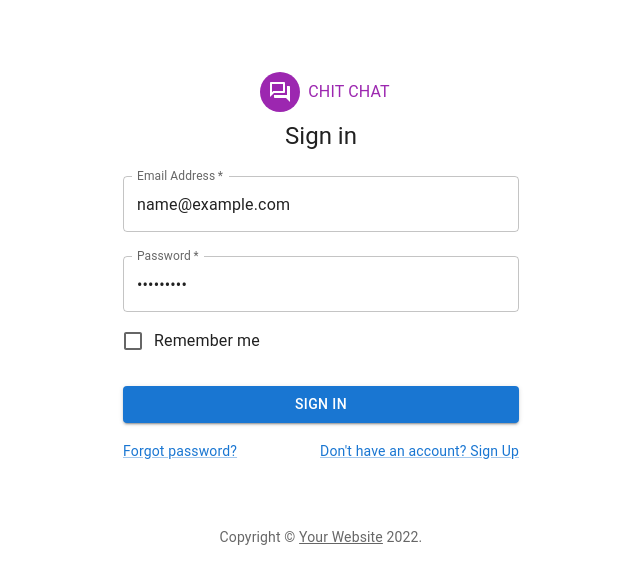
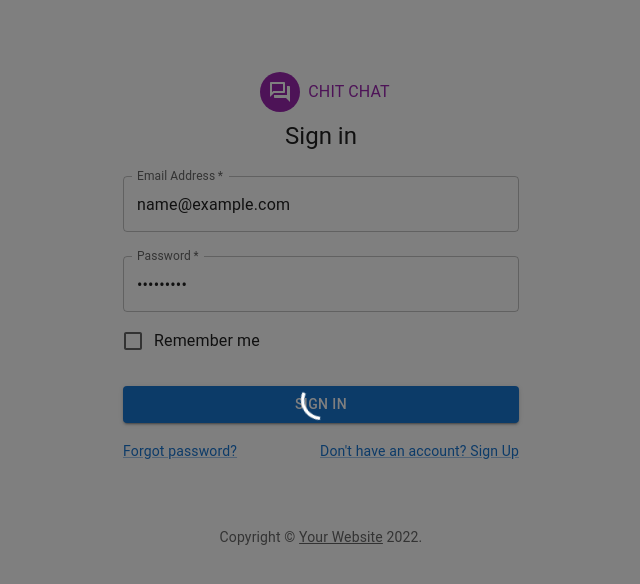
Before and after one commit to ananthuna/picklehut-react-client, a React (Create React App) app: page / in a window 1280 px wide. Both pictures are taken after typing "name@example.com", "Sample123" into the empty fields and a click on the button "SIGN IN". Shown: the top 584 px of the page, without its empty margins (319-959 px from the left). Built offline with nearby package versions, Linux system fonts and the light colour scheme; no server answers.

Commit message:
backdrop added to the login and signup pages

```diff
--- a/src/pages/Login.js
+++ b/src/pages/Login.js
@@ -16,6 +16,7 @@ import axios from '../axios'
 import '../components/background/bg.css'
 import { baseUrl } from '../url';
 import { useNavigate } from 'react-router-dom'
+import { Backdrop, CircularProgress } from '@mui/material';
 
 function Copyright(props) {
 
@@ -40,10 +41,16 @@ export default function SignIn({ socket }) {
   const navigate = useNavigate()
   const [emailError, setEmailError] = useState(false)
   const [passwordError, setPasswordError] = useState(false)
+  const [open,setOpen]=useState(false)
+
+  const handleClose = () => {
+    setOpen(false);
+  };
 
   const handleLogin = (event) => {
 
     event.preventDefault();
+    setOpen(!open);
     const data = new FormData(event.currentTarget);
 
     const loginData = {
@@ -64,8 +71,10 @@ export default function SignIn({ socket }) {
         }
       } else {
         if (response.data.error === "email") {
+          setOpen(false);
           setEmailError(true)
         } else {
+          setOpen(false);
           setPasswordError(true)
           setEmailError(false)
         }
@@ -176,6 +185,14 @@ export default function SignIn({ socket }) {
             </Grid>
           </Box>
         </Box>
+
+      <Backdrop
+        sx={{ color: '#fff', zIndex: (theme) => theme.zIndex.drawer + 1 }}
+        open={open}
+        onClick={handleClose}
+      >
+        <CircularProgress color="inherit" />
+      </Backdrop>
         <Copyright sx={{ mt: 8, mb: 4 }} />
       </Container>
     </ThemeProvider>
--- a/src/pages/Sigup.js
+++ b/src/pages/Sigup.js
@@ -19,6 +19,7 @@ import { Tooltip } from 'reactstrap';
 import { useState } from 'react';
 import { baseUrl } from '../url'
 import {useNavigate} from 'react-router-dom'
+import { Backdrop, CircularProgress } from '@mui/material';
 
 function Copyright(props) {
   return (
@@ -39,11 +40,17 @@ export default function SignUp() {
 
   const [email, setEmail] = useState()
   const [tooltipOpen, setTooltipOpen] = useState(false);
+  const [open,setOpen]=useState(false)
   const toggle = () => setTooltipOpen(!tooltipOpen);
   const { register, handleSubmit, formState: { errors } } = useForm({ mode: "onBlur" });
   const navigate = useNavigate()
 
+  const handleClose = () => {
+    setOpen(false);
+  };
+
   const handleSignup = (data) => {
+    setOpen(!open);
     axios.post(`${baseUrl}/signup`, data, { withCredentials: true }).then((response) => {
       if (response.data.userCreated) {
         navigate('/')
@@ -208,6 +215,13 @@ export default function SignUp() {
             It contain min one number<br />one capital and small letter <br />legnth min 6 to max 15
           </Tooltip>
         </Box>
+        <Backdrop
+        sx={{ color: '#fff', zIndex: (theme) => theme.zIndex.drawer + 1 }}
+        open={open}
+        onClick={handleClose}
+      >
+        <CircularProgress color="inherit" />
+      </Backdrop>
         <Copyright sx={{ mt: 5 }} />
       </Container>
     </ThemeProvider>
```
